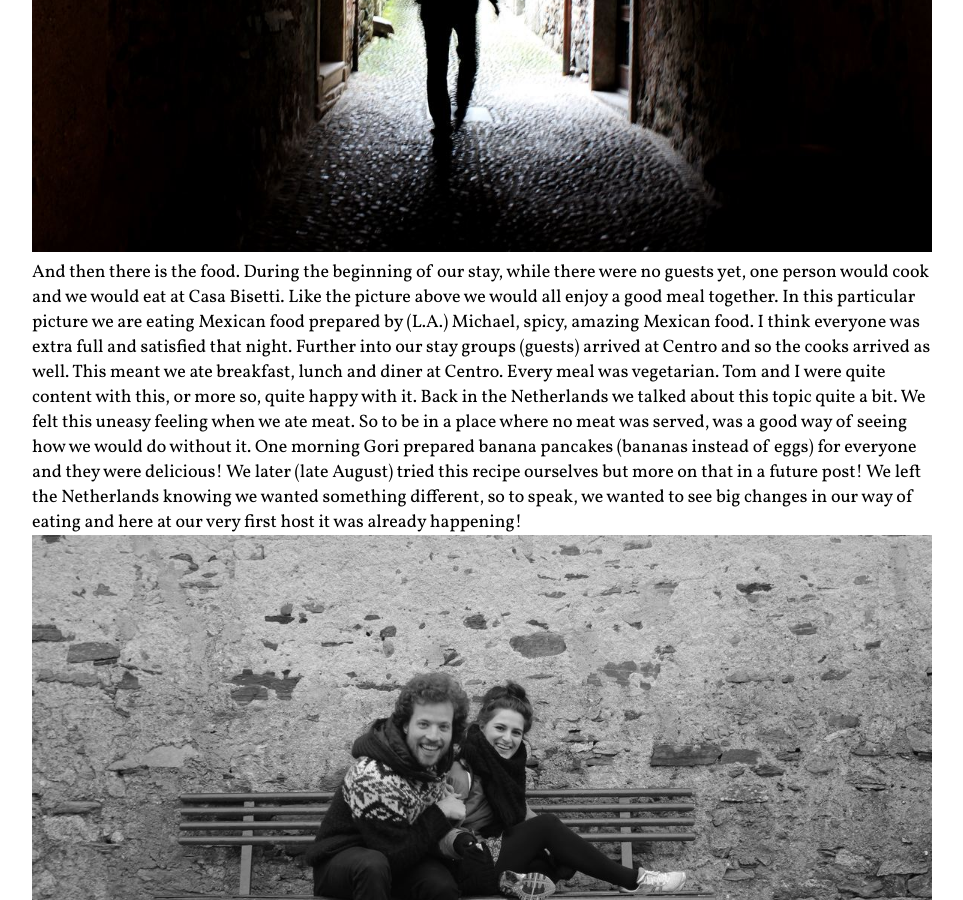
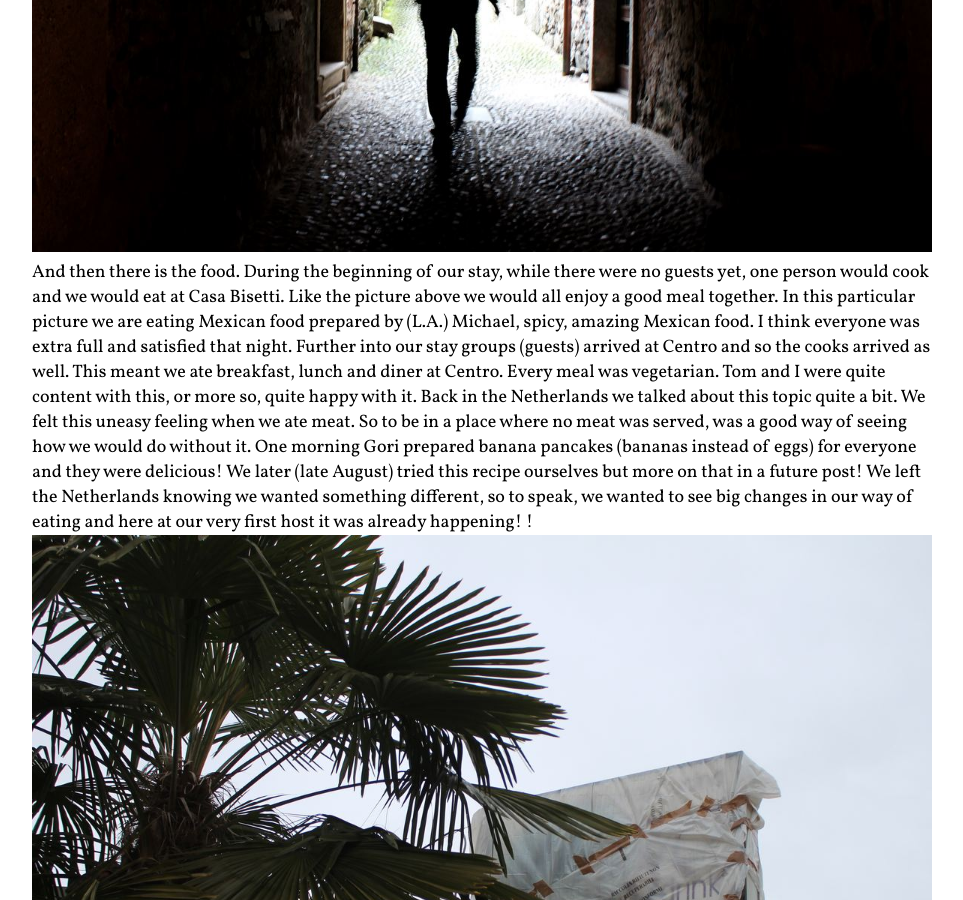
Before and after one commit to TomSmit/a-velvet-uproar, a Jekyll site: the page built from _posts/2015-10-11-casa-bisetti-and-centro-dompio.markdown, in a window 1280 px wide and 900 px high, scrolled down 6145 px. Shown: the whole window, without its empty margins (158-1121 px from the left). Built offline with Jekyll 4.4.1, drawn with Linux system fonts in a browser that asks for light colours; nearby versions of some CDN libraries.

Commit message:
Updated Casa Bisetti And Centro Dompio

```diff
--- a/_posts/2015-10-11-casa-bisetti-and-centro-dompio.markdown
+++ b/_posts/2015-10-11-casa-bisetti-and-centro-dompio.markdown
@@ -16,5 +16,7 @@ During our stay Jennifer from Canada, Maria from Spain, Elisabete from Portugal
 ![IMG_3421.jpg](/uploads/IMG_3421.jpg)
 ![IMG_3648.jpg](/uploads/IMG_3648.jpg)
 And then there is the food. During the beginning of our stay, while there were no guests yet, one person would cook and we would eat at Casa Bisetti. Like the picture above we would all enjoy a good meal together. In this particular picture we are eating Mexican food prepared by (L.A.) Michael, spicy, amazing Mexican food. I think everyone was extra full and satisfied that night. Further into our stay groups (guests) arrived at Centro and so the cooks arrived as well. This meant we ate breakfast, lunch and diner at Centro. Every meal was vegetarian. Tom and I were quite content with this, or more so, quite happy with it. Back in the Netherlands we talked about this topic quite a bit. We felt this uneasy feeling when we ate meat. So to be in a place where no meat was served, was a good way of seeing how we would do without it. One morning Gori prepared banana pancakes (bananas instead of eggs) for everyone and they were delicious! We later (late August) tried this recipe ourselves but more on that in a future post! We left the Netherlands knowing we wanted something different, so to speak, we wanted to see big changes in our way of eating and here at our very first host it was already happening!
+!![IMG_3683.jpg](/uploads/IMG_3683.jpg)
+![IMG_3629.jpg](/uploads/IMG_3629.jpg)
 ![IMG_3645.jpg](/uploads/IMG_3645.jpg)
 *Thanks again to everyone who made our stay at Centro so wonderful and for allowing me to take portraits of all of you.*
```
